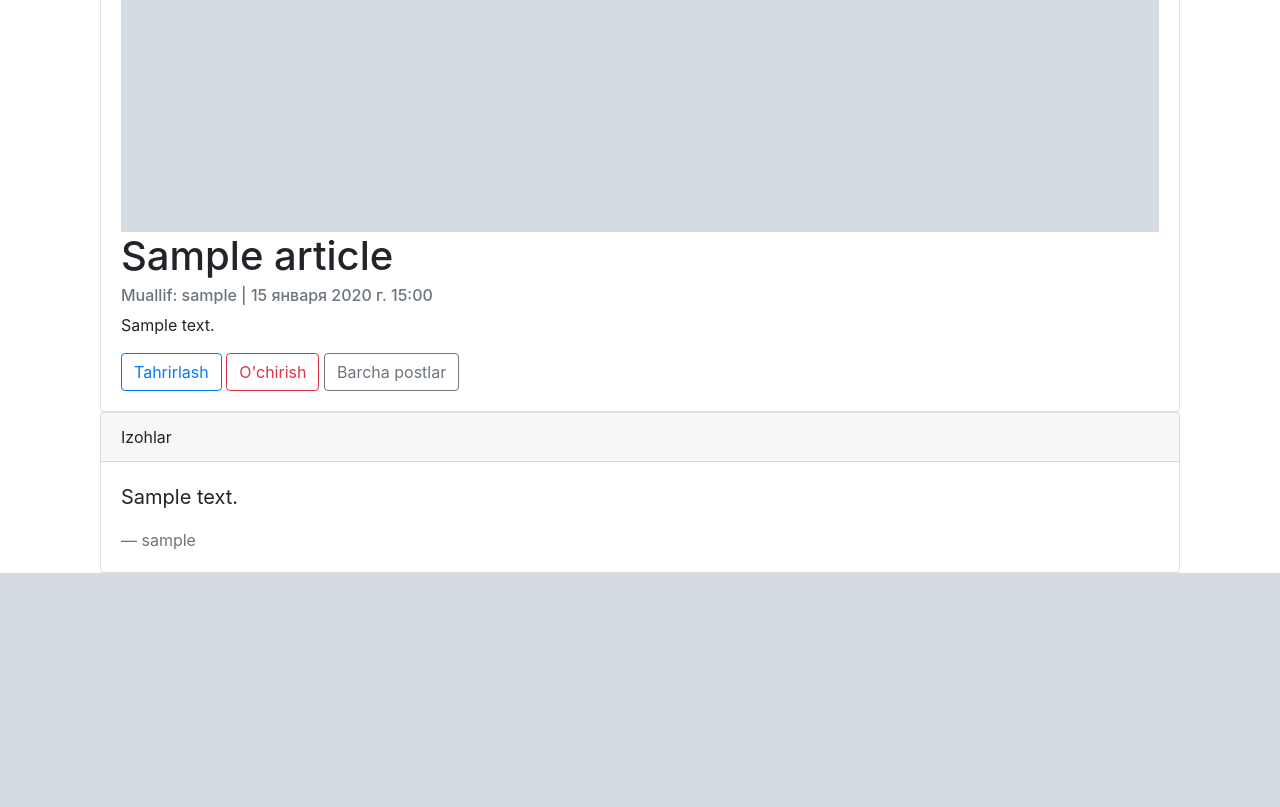
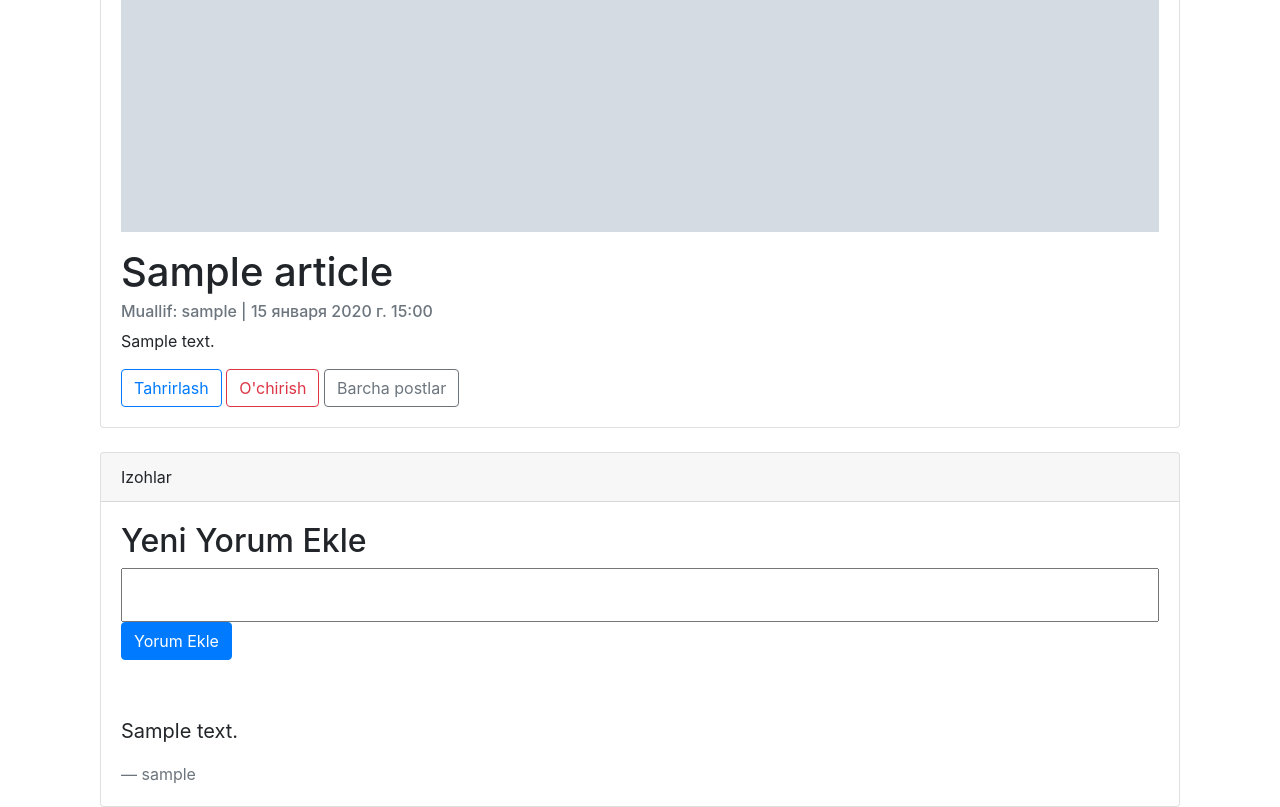
Before and after one commit to Bek92-hub/Blog-Sayt-Django, a Django app: page /articles/1/ in a window 1280 px wide. Shown: the part 662-1469 px from the top of the page. Before the commit the page ends 1235 px from the top, so only its background shows below. Run offline with Django 5.2, Linux system fonts and the light colour scheme; tables that the repository leaves empty hold one stand-in row (values such as "Sample post"); grey boxes marked "Sample" are stand-in pictures; parts of the project's set-up code (start-up, migrations or seed data) failed here and were passed over; some libraries are stand-ins or nearby versions.

Commit message:
comment qo'shildi

```diff
--- a/articles/urls.py
+++ b/articles/urls.py
@@ -4,7 +4,8 @@ from .views import (ArticleListView,
                     ArticleDetailView,
                     ArticleUpdateView,
                     ArticleDeleteView,
-                    ArticleCreateView
+                    ArticleCreateView,
+                    CommentCreateView
                     )
 urlpatterns = [
     path('<int:pk>/edit/', ArticleUpdateView.as_view(), name='article_edit'),
@@ -12,4 +13,6 @@ urlpatterns = [
     path('<int:pk>/', ArticleDetailView.as_view(), name='article_detail'),
     path('new/', ArticleCreateView.as_view(), name='article_new'),
     path('', ArticleListView.as_view(), name='article_list'),
+    path('articles/<int:pk>/comment/', CommentCreateView.as_view(), name='comment'),
+
 ]
--- a/articles/views.py
+++ b/articles/views.py
@@ -2,8 +2,9 @@ from django.contrib.auth.mixins import LoginRequiredMixin, UserPassesTestMixin
 from django.views.generic import ListView, DetailView
 from django.views.generic.edit import UpdateView, DeleteView, CreateView
 from django.urls import reverse_lazy
+from .forms import CommentForm
 
-from .models import Article
+from .models import Article,Comment
 # Create your views here.
 
 class ArticleListView(ListView):
@@ -44,3 +45,9 @@ class ArticleCreateView(LoginRequiredMixin,UserPassesTestMixin,CreateView):
     # user superuser ekanini tekshirish
     def test_func(self):
         return self.request.user.is_superuser
+
+
+
+class CommentCreateView(CreateView):
+    model = Comment
+    form_class = CommentForm
--- a/templates/article_detail.html
+++ b/templates/article_detail.html
@@ -2,24 +2,36 @@
 
 {% block content %}
     <div class="container-fluid">
-        <div class="card">
+        <div class="card mb-4">
             <div class="card-body">
                 {% if object.image %}
-                    <img class="card-img-top" src="{{ object.image.url }}" alt="{{ object.title }}">
+                    <img class="card-img-top mb-3" src="{{ object.image.url }}" alt="{{ object.title }}">
                 {% endif %}
                 <h1 class="card-title">{{ object.title }}</h1>
                 <h6 class="card-subtitle mb-2 text-muted">
                     Muallif: {{ object.author }} | {{ object.date }}
                 </h6>
                 <p class="card-text">{{ object.body | safe }}</p>
+                <div class="mt-3">
                     <a href="{% url 'article_edit' object.pk %}" class="btn btn-outline-primary">Tahrirlash</a>
                     <a href="{% url 'article_delete' object.pk %}" class="btn btn-outline-danger">O'chirish</a>
                     <a href="{% url 'article_list' %}" class="btn btn-outline-secondary">Barcha postlar</a>
                 </div>
             </div>
+        </div>
 
         <div class="card">
             <div class="card-header">Izohlar</div>
+            <div class="card-body">
+                <h2>Yeni Yorum Ekle</h2>
+                <form action="{% url 'comment_new' object.pk %}" method="post">
+                    {% csrf_token %}
+                    <textarea name="comment" id="id_comment" rows="2" style="resize: none; width: 100%"></textarea>
+                    <button type="submit" class="btn btn-primary">Yorum Ekle</button>
+                </form>
+            </div>
+
+            {% if object.comments.all %}
                 {% for comment in object.comments.all %}
                     <div class="card-body">
                         <blockquote class="blockquote mb-0">
@@ -27,11 +39,12 @@
                             <footer class="blockquote-footer">{{ comment.author }}</footer>
                         </blockquote>
                     </div>
-            {% empty %}
+                {% endfor %}
+            {% else %}
                 <div class="card-body">
                     <p class="text-muted">Izohlar mavjud emas.</p>
                 </div>
-            {% endfor %}
+            {% endif %}
         </div>
     </div>
 {% endblock %}
```
Also changed, not shown: articles/forms.py (added, +8 -0 lines), media/images/author_xpknl3f.jpg (added). Lines whose indentation alone changed are shown as unchanged.
